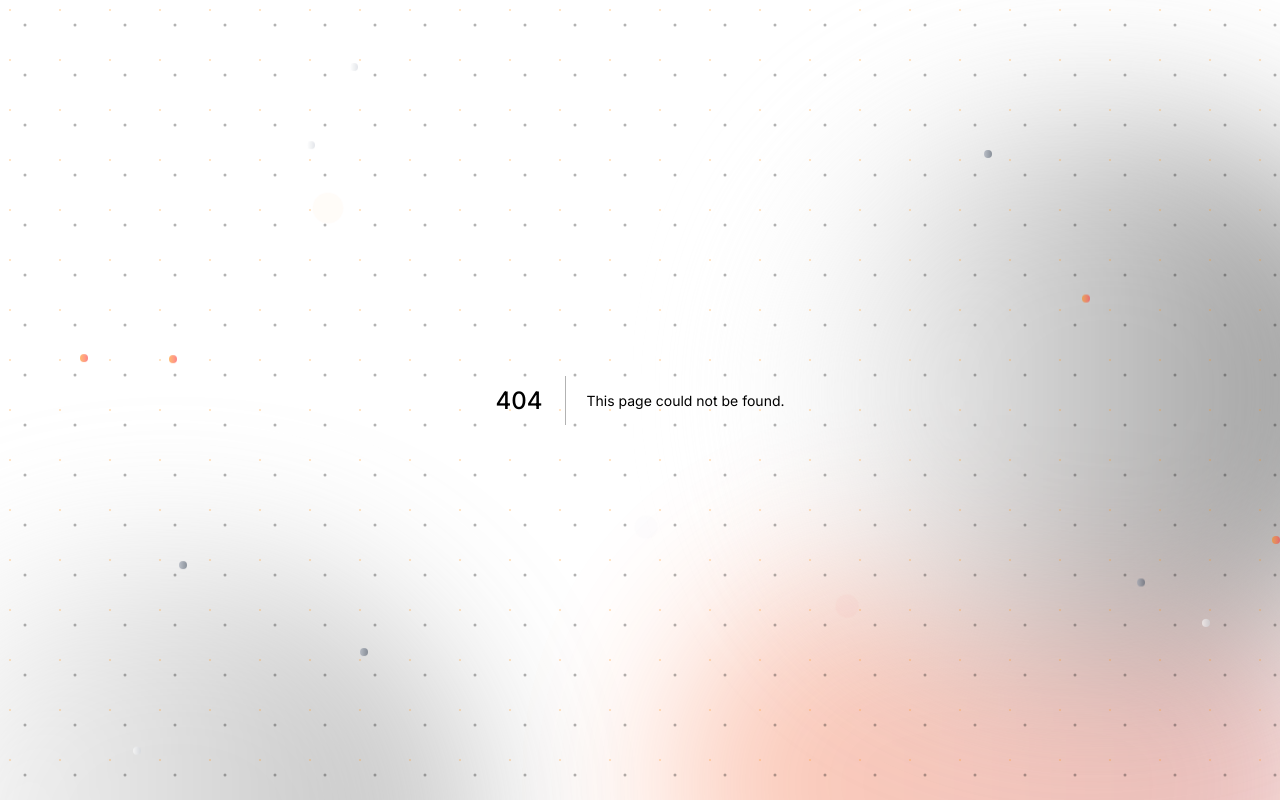
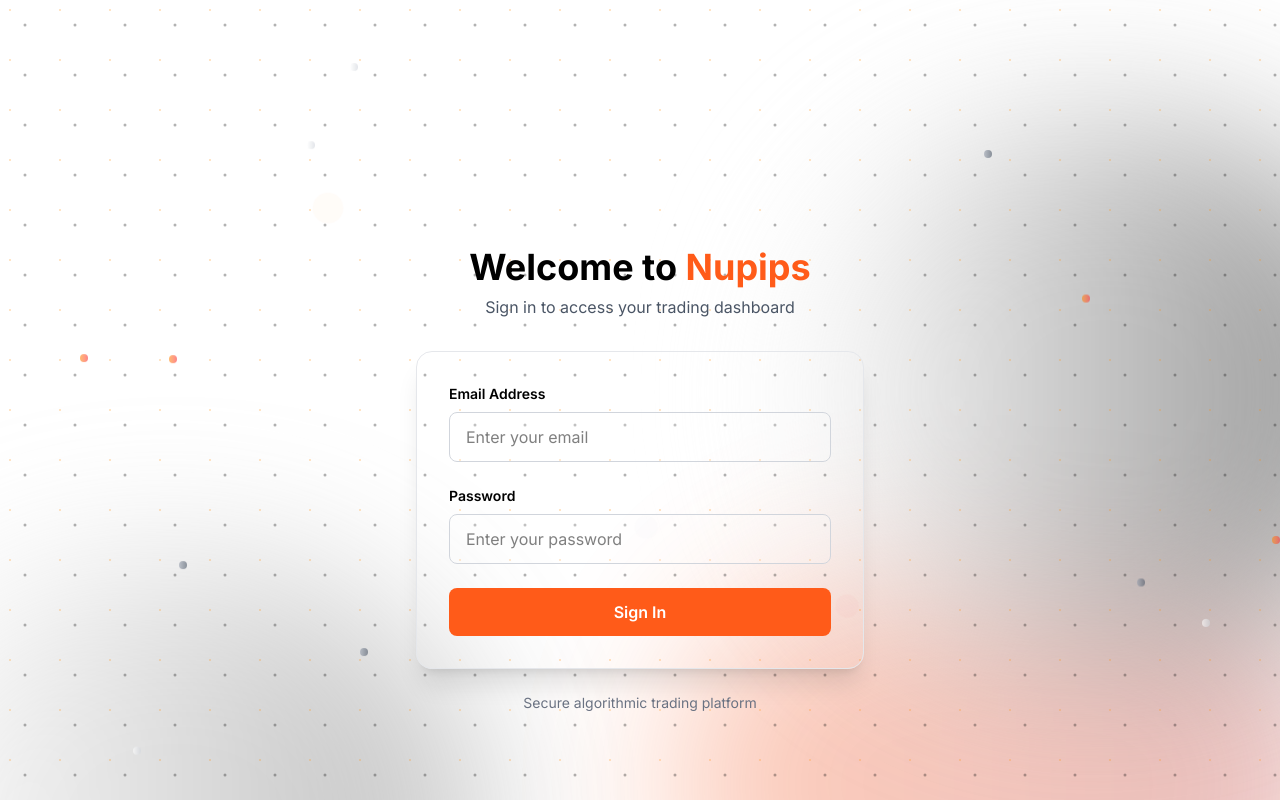
Before and after one commit to miteshhgoyal/nupips, a Next.js app: page /login in a window 1280 px wide. Before the commit this address had no page. Built offline with nearby package versions, Linux system fonts and the light colour scheme.

Commit message:
login and dashboard dummy pages

```diff
--- /dev/null
+++ b/src/app/dashboard/page.jsx
@@ -0,0 +1,73 @@
+import React from "react";
+
+const page = () => {
+  return (
+    <div className="min-h-screen pt-40">
+      {/* Main Content */}
+      <main className="max-w-7xl mx-auto px-4 sm:px-6 lg:px-8 py-8">
+        <div className="flex items-center justify-center min-h-[60vh]">
+          <div className="text-center space-y-8 max-w-2xl mx-auto">
+            {/* Main Message */}
+            <div className="space-y-4">
+              <div className="w-24 h-24 mx-auto bg-[#FF5B19]/10 rounded-full flex items-center justify-center">
+                <div className="w-12 h-12 bg-[#FF5B19] rounded-full flex items-center justify-center"></div>
+              </div>
+
+              <h2 className="text-3xl sm:text-4xl font-bold text-black">
+                Dashboard Under Construction
+              </h2>
+
+              <p className="text-lg text-gray-600 leading-relaxed">
+                We're working hard to bring you the most advanced algorithmic
+                trading dashboard. Your trading bots and analytics will be
+                available here soon!
+              </p>
+            </div>
+
+            {/* Feature Preview Cards */}
+            <div className="grid grid-cols-1 md:grid-cols-3 gap-6 mt-12">
+              <div className="bg-white/40 p-6 rounded-lg border border-gray-200">
+                <h3 className="font-semibold text-black mb-2">
+                  Live Trading Bots
+                </h3>
+                <p className="text-sm text-gray-500">
+                  Monitor your active algorithms in real-time
+                </p>
+              </div>
+
+              <div className="bg-white/40 p-6 rounded-lg border border-gray-200">
+                <h3 className="font-semibold text-black mb-2">
+                  Performance Analytics
+                </h3>
+                <p className="text-sm text-gray-500">
+                  Detailed profit/loss reports and statistics
+                </p>
+              </div>
+
+              <div className="bg-white/40 p-6 rounded-lg border border-gray-200">
+                <h3 className="font-semibold text-black mb-2">
+                  Bot Configuration
+                </h3>
+                <p className="text-sm text-gray-500">
+                  Customize your trading strategies and parameters
+                </p>
+              </div>
+            </div>
+
+            {/* Temporary Navigation */}
+            <div className="flex justify-center mt-8">
+              <a
+                href="/"
+                className="px-6 py-3 bg-[#FF5B19] text-white font-semibold rounded-lg hover:bg-[#E54A16] transition-all duration-200"
+              >
+                Back to Home
+              </a>
+            </div>
+          </div>
+        </div>
+      </main>
+    </div>
+  );
+};
+
+export default page;
--- /dev/null
+++ b/src/app/login/page.jsx
@@ -0,0 +1,122 @@
+"use client";
+import React, { useState } from "react";
+import { useRouter } from "next/navigation";
+
+const page = () => {
+  const [email, setEmail] = useState("");
+  const [password, setPassword] = useState("");
+  const [error, setError] = useState("");
+  const [loading, setLoading] = useState(false);
+  const router = useRouter();
+
+  // Hardcoded credentials for temporary purpose
+  const VALID_EMAIL = "admin@nupips.com";
+  const VALID_PASSWORD = "superadmin";
+
+  const handleSubmit = (e) => {
+    e.preventDefault();
+    setError("");
+    setLoading(true);
+
+    // Simple validation
+    if (!email || !password) {
+      setError("Please fill in all fields");
+      setLoading(false);
+      return;
+    }
+
+    // Check credentials
+    if (email === VALID_EMAIL && password === VALID_PASSWORD) {
+      // Redirect to dashboard
+      router.push("/dashboard");
+    } else {
+      setError("Invalid email or password");
+    }
+
+    setLoading(false);
+  };
+
+  return (
+    <div className="min-h-screen flex items-center justify-center pt-40">
+      <div className="max-w-md w-full mx-4">
+        {/* Header */}
+        <div className="text-center mb-8">
+          <h1 className="text-3xl sm:text-4xl font-bold text-black mb-2">
+            Welcome to <span className="text-[#FF5B19]">Nupips</span>
+          </h1>
+          <p className="text-gray-600 text-sm sm:text-base">
+            Sign in to access your trading dashboard
+          </p>
+        </div>
+
+        {/* Login Form */}
+        <div className=" rounded-2xl shadow-xl p-8 border border-gray-200">
+          <form onSubmit={handleSubmit} className="space-y-6">
+            {/* Email Input */}
+            <div className="space-y-2">
+              <label
+                htmlFor="email"
+                className="block text-sm font-semibold text-black"
+              >
+                Email Address
+              </label>
+              <input
+                id="email"
+                type="email"
+                value={email}
+                onChange={(e) => setEmail(e.target.value)}
+                className="w-full px-4 py-3 border border-gray-300 rounded-lg focus:ring-2 focus:ring-[#FF5B19] focus:border-transparent outline-none transition-all duration-200 bg-white/20 focus:"
+                placeholder="Enter your email"
+                disabled={loading}
+              />
+            </div>
+
+            {/* Password Input */}
+            <div className="space-y-2">
+              <label
+                htmlFor="password"
+                className="block text-sm font-semibold text-black"
+              >
+                Password
+              </label>
+              <input
+                id="password"
+                type="password"
+                value={password}
+                onChange={(e) => setPassword(e.target.value)}
+                className="w-full px-4 py-3 border border-gray-300 rounded-lg focus:ring-2 focus:ring-[#FF5B19] focus:border-transparent outline-none transition-all duration-200 bg-white/20 focus:"
+                placeholder="Enter your password"
+                disabled={loading}
+              />
+            </div>
+
+            {/* Error Message */}
+            {error && (
+              <div className="bg-red-50 border border-red-200 text-red-700 px-4 py-3 rounded-lg text-sm">
+                {error}
+              </div>
+            )}
+
+            {/* Submit Button */}
+            <button
+              type="submit"
+              disabled={loading}
+              className="w-full py-3 px-4 bg-[#FF5B19] text-white font-semibold rounded-lg hover:bg-[#E54A16] focus:ring-4 focus:ring-[#FF5B19]/20 transition-all duration-200 disabled:opacity-50 disabled:cursor-not-allowed"
+            >
+              {loading ? "Signing in..." : "Sign In"}
+            </button>
+          </form>
+        </div>
+
+        {/* Footer */}
+        <div className="text-center mt-6">
+          <p className="text-sm text-gray-500">
+            Secure algorithmic trading platform
+          </p>
+        </div>
+      </div>
+    </div>
+  );
+};
+
+export default page;
--- a/src/components/Navbar.js
+++ b/src/components/Navbar.js
@@ -56,7 +56,7 @@
                 {/* Action Buttons */}
                 <div className="flex items-center gap-3 flex-shrink-0">
                     <ShimmerButton
-                        href="#"
+                        href="/login"
                         variant="gradient"
                         size="sm"
                         className="flex items-center gap-2"
@@ -117,7 +117,7 @@
                         ))}
                         <div className="pt-4 w-fit">
                             <ShimmerButton
-                                href="#"
+                                href="/login"
                                 variant="gradient"
                                 size="sm"
                                 className="flex items-center justify-center gap-2 w-full"
```
